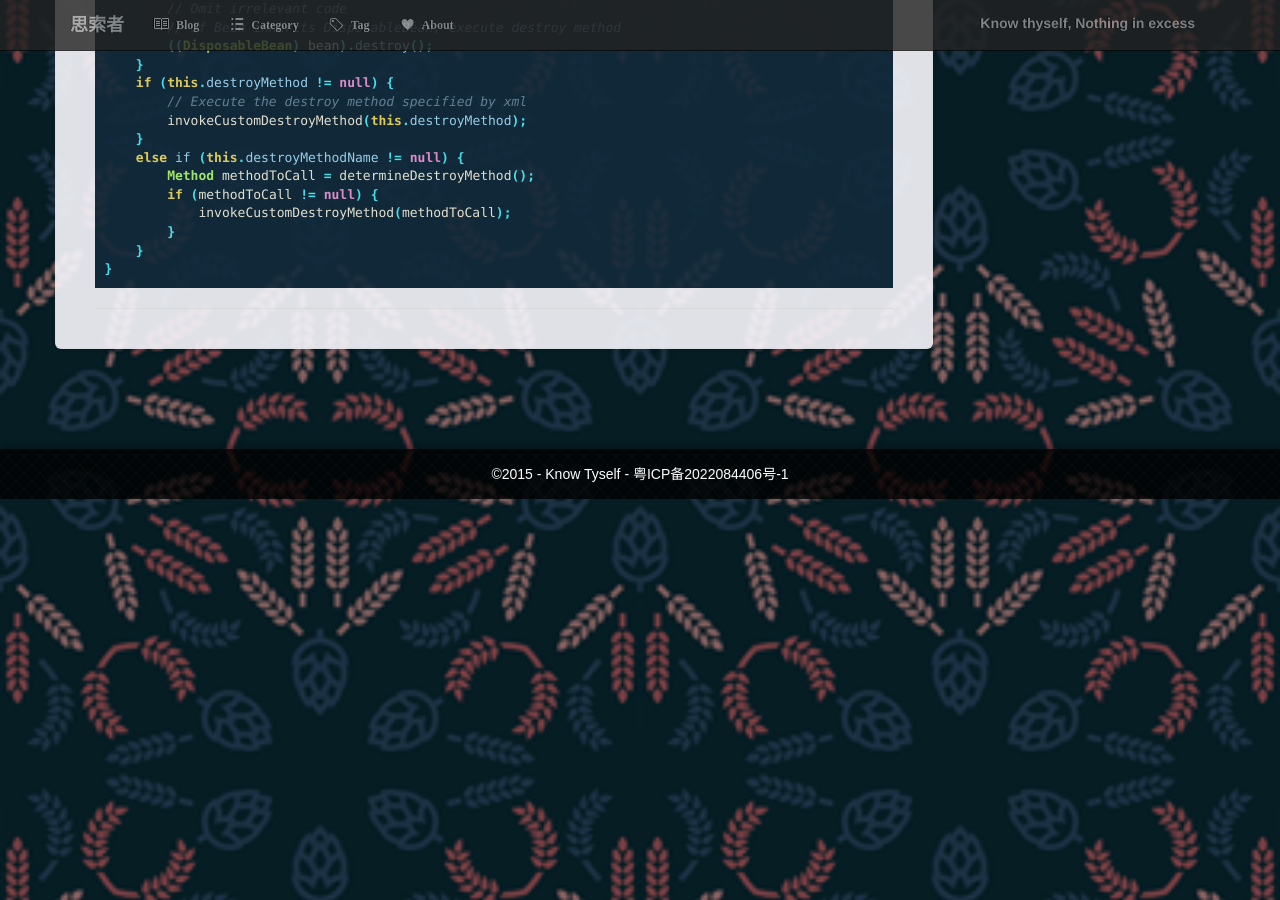
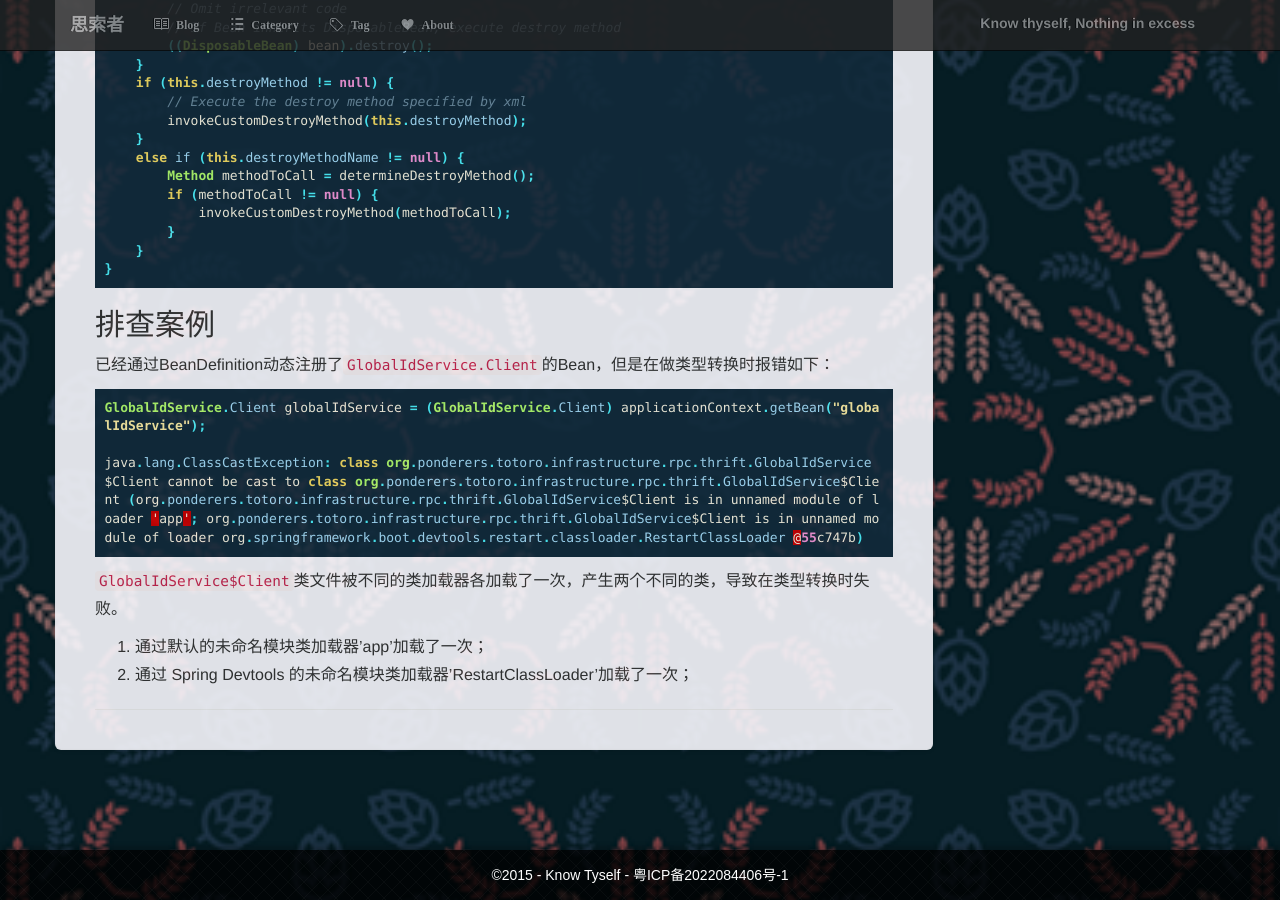
Before and after one commit to liushoukai/liushoukai.github.io, a Jekyll site: the page built from _posts/2020-04-04-spring-bean.md, in a window 1280 px wide and 900 px high, scrolled down 6149 px. Built offline with Jekyll 4.4.1, drawn with Linux system fonts in a browser that asks for light colours; comment, search, counter and statistics services are not loaded.

Commit message:
Update posts

````diff
--- a/_posts/2020-04-04-spring-bean.md
+++ b/_posts/2020-04-04-spring-bean.md
@@ -107,11 +107,7 @@ public class HelloService {
 }
 ```
 
-
-
 ### ContextStartedEvent/ContextClosedEvent
-
-
 
 通过这种方式，使用了Spring事件机制，并且很少进行日常业务开发，通常将其与框架集成在一起。
 
@@ -351,3 +347,18 @@ public void destroy() {
     }
 }
 ```
+
+## 排查案例
+
+已经通过BeanDefinition动态注册了`GlobalIdService.Client`的Bean，但是在做类型转换时报错如下：
+
+```java
+GlobalIdService.Client globalIdService = (GlobalIdService.Client) applicationContext.getBean("globalIdService");
+
+java.lang.ClassCastException: class org.ponderers.totoro.infrastructure.rpc.thrift.GlobalIdService$Client cannot be cast to class org.ponderers.totoro.infrastructure.rpc.thrift.GlobalIdService$Client (org.ponderers.totoro.infrastructure.rpc.thrift.GlobalIdService$Client is in unnamed module of loader 'app'; org.ponderers.totoro.infrastructure.rpc.thrift.GlobalIdService$Client is in unnamed module of loader org.springframework.boot.devtools.restart.classloader.RestartClassLoader @55c747b)
+```
+
+`GlobalIdService$Client`类文件被不同的类加载器各加载了一次，产生两个不同的类，导致在类型转换时失败。
+
+1. 通过默认的未命名模块类加载器'app'加载了一次；
+2. 通过 Spring Devtools 的未命名模块类加载器'RestartClassLoader'加载了一次；
````
Also changed, not shown: _posts/2020-04-04-distributed-job.md (added, +18 -0 lines), _posts/2020-04-04-distributed-unique-id.md (+1 -1 lines), _posts/2020-04-04-spring-event.md (+0 -1 lines).
